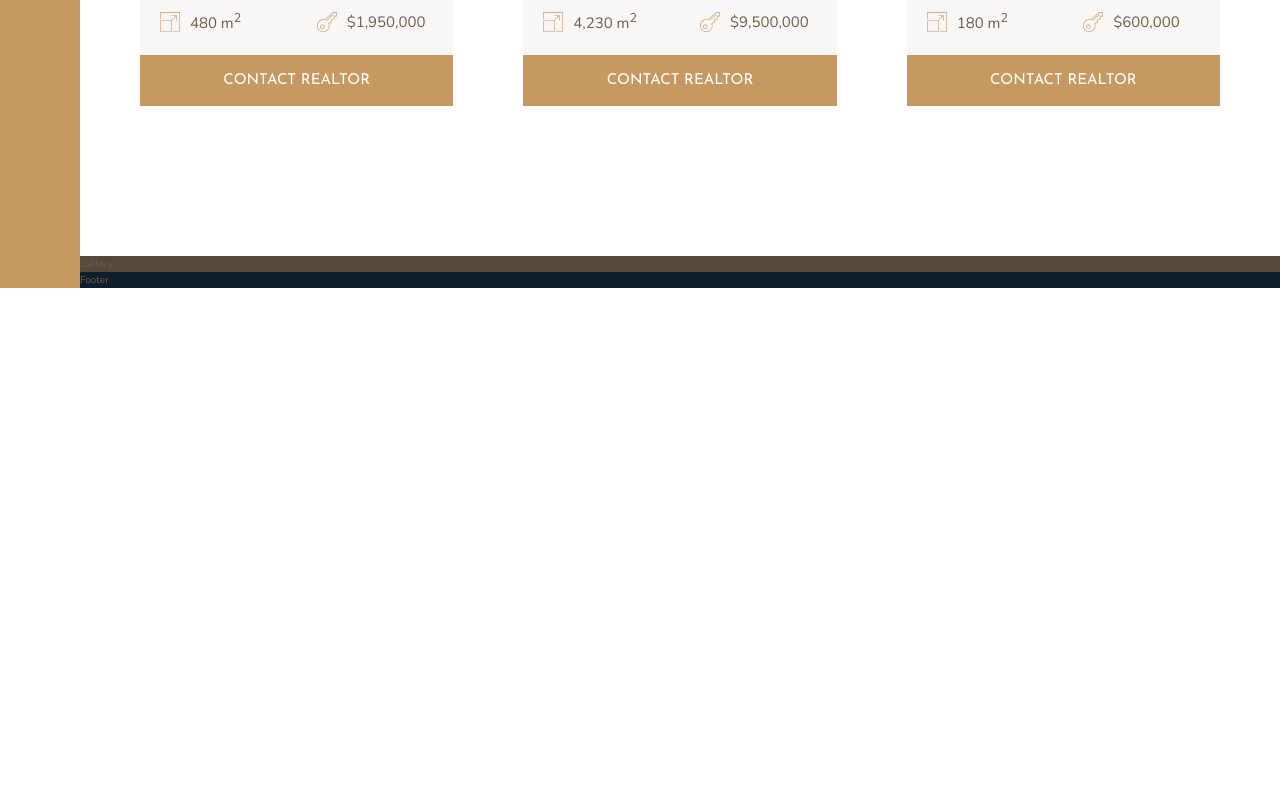
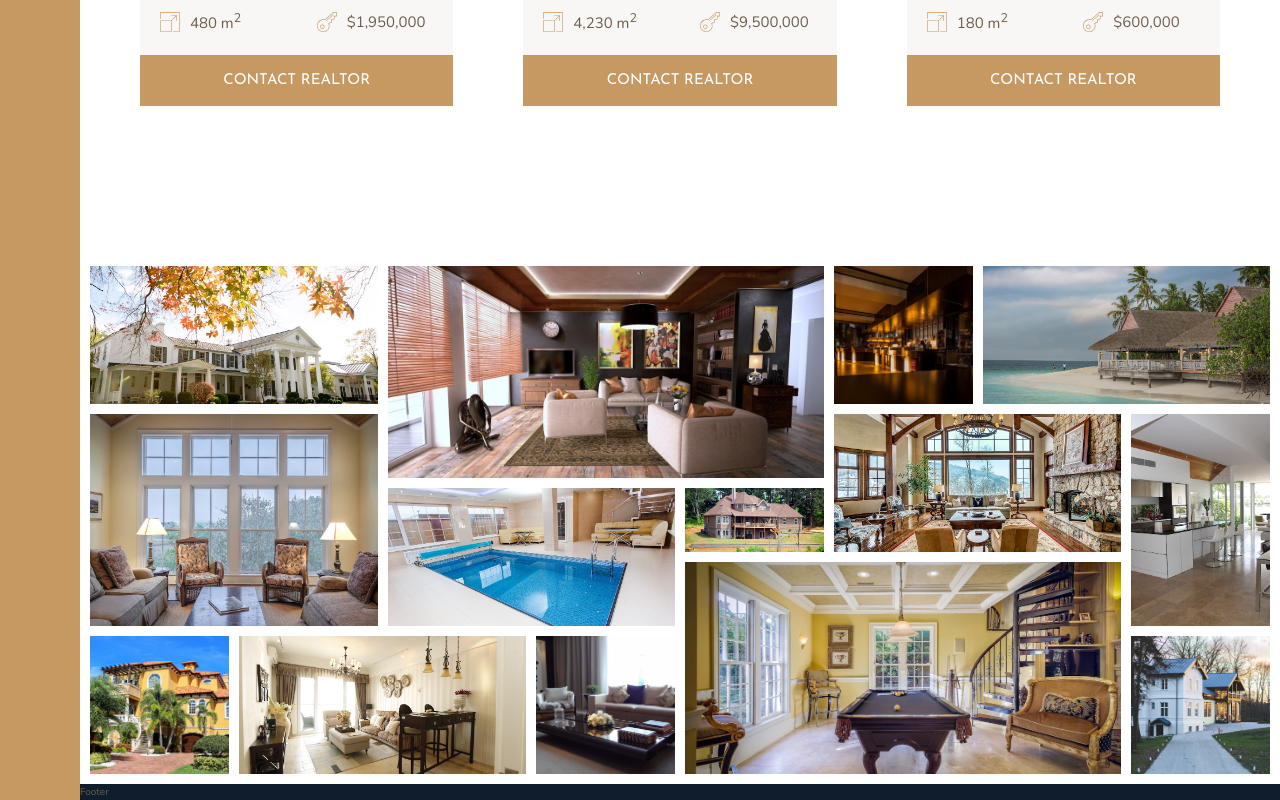
Before and after one commit to btaylor13/nexter-project, a website: page index.html in a window 1280 px wide. Shown: the part 2747-3547 px from the top of the page. Before the commit the page ends 3035 px from the top, so only its background shows below. Drawn offline with nearby package versions, Linux system fonts and the light colour scheme.

Commit message:
added image gallery and styled using grid

```diff
--- a/index.html
+++ b/index.html
@@ -329,7 +329,102 @@
         <button class="btn home__btn">Contact Realtor</button>
       </div>
     </div>
-    <section class="gallery">Gallery</section>
+
+    <!-- Gallery Section -->
+    <section class="gallery">
+      <figure class="gallery__item gallery__item--1">
+        <img
+          src="img/gal-1.jpeg"
+          alt="white house with front-yard"
+          class="gallery__img"
+        />
+      </figure>
+      <figure class="gallery__item gallery__item--2">
+        <img
+          src="img/gal-2.jpeg"
+          alt="living room area with modern art"
+          class="gallery__img"
+        />
+      </figure>
+      <figure class="gallery__item gallery__item--3">
+        <img
+          src="img/gal-3.jpeg"
+          alt="commercial sized kitchen"
+          class="gallery__img"
+        />
+      </figure>
+      <figure class="gallery__item gallery__item--4">
+        <img src="img/gal-4.jpeg" alt="house on a beach" class="gallery__img" />
+      </figure>
+      <figure class="gallery__item gallery__item--5">
+        <img
+          src="img/gal-5.jpeg"
+          alt="living room area with large windows"
+          class="gallery__img"
+        />
+      </figure>
+      <figure class="gallery__item gallery__item--6">
+        <img src="img/gal-6.jpeg" alt="indoor pool" class="gallery__img" />
+      </figure>
+      <figure class="gallery__item gallery__item--7">
+        <img
+          src="img/gal-7.jpeg"
+          alt="3 story house with front-yard"
+          class="gallery__img"
+        />
+      </figure>
+      <figure class="gallery__item gallery__item--8">
+        <img
+          src="img/gal-8.jpeg"
+          alt="large living room space with large windows, tall ceilings, and a fireplace"
+          class="gallery__img"
+        />
+      </figure>
+      <figure class="gallery__item gallery__item--9">
+        <img
+          src="img/gal-9.jpeg"
+          alt="large open style kitchen space"
+          class="gallery__img"
+        />
+      </figure>
+      <figure class="gallery__item gallery__item--10">
+        <img
+          src="img/gal-10.jpeg"
+          alt="spanish style villa with palm trees surrounding the home"
+          class="gallery__img"
+        />
+      </figure>
+      <figure class="gallery__item gallery__item--11">
+        <img
+          src="img/gal-11.jpeg"
+          alt="living room area with small breakfast table"
+          class="gallery__img"
+        />
+      </figure>
+      <figure class="gallery__item gallery__item--12">
+        <img
+          src="img/gal-12.jpeg"
+          alt="small living room area"
+          class="gallery__img"
+        />
+      </figure>
+      <figure class="gallery__item gallery__item--13">
+        <img
+          src="img/gal-13.jpeg"
+          alt="entertainment area with pool table and seating"
+          class="gallery__img"
+        />
+      </figure>
+      <figure class="gallery__item gallery__item--14">
+        <img
+          src="img/gal-14.jpeg"
+          alt="3 story white house with front yard and a paved sidewalk leading to the door"
+          class="gallery__img"
+        />
+      </figure>
+    </section>
+
+    <!-- Footer Section -->
     <footer class="footer">Footer</footer>
   </body>
 </html>
--- a/sass/_gallery.scss
+++ b/sass/_gallery.scss
@@ -1,4 +1,74 @@
 .gallery {
-  background-color: $color-grey-dark-1;
+  background-color: #fff;
   grid-column: full-start / full-end;
+  margin: 1rem;
+
+  display: grid;
+  grid-template-columns: repeat(8, 1fr);
+  grid-template-rows: repeat(7, 5vw);
+  grid-gap: 1rem;
+
+  &__item {
+    &--1 {
+      grid-row: 1 / span 2;
+      grid-column: 1 / span 2;
+    }
+    &--2 {
+      grid-row: 1 / span 3;
+      grid-column: 3 / span 3;
+    }
+    &--3 {
+      grid-row: 1 / span 2;
+    }
+    &--4 {
+      grid-row: 1 / span 2;
+      grid-column: 7 / -1;
+    }
+    &--5 {
+      grid-row: 3 / span 3;
+      grid-column: 1 / span 2;
+    }
+    &--6 {
+      grid-row: 4 / span 2;
+      grid-column: 3 / span 2;
+    }
+    &--7 {
+      grid-row: 4 / span 1;
+      grid-column: 5 / span 1;
+    }
+    &--8 {
+      grid-row: 3 / span 2;
+      grid-column: 6 / span 2;
+    }
+    &--9 {
+      grid-row: 3 / span 3;
+      grid-column: 8 / span 1;
+    }
+    &--10 {
+      grid-row: 6 / -1;
+      grid-column: 1 / span 1;
+    }
+    &--11 {
+      grid-row: 6 / -1;
+      grid-column: 2 / span 2;
+    }
+    &--12 {
+      grid-row: 6 / -1;
+      grid-column: 4 / span 1;
+    }
+    &--13 {
+      grid-row: 5 / -1;
+      grid-column: 5 / span 3;
+    }
+    &--14 {
+      grid-row: 6 / -1;
+    }
+  }
+
+  &__img {
+    width: 100%;
+    height: 100%;
+    object-fit: cover;
+    display: block;
+  }
 }
```
Also changed, not shown: css/style.comp.css.
